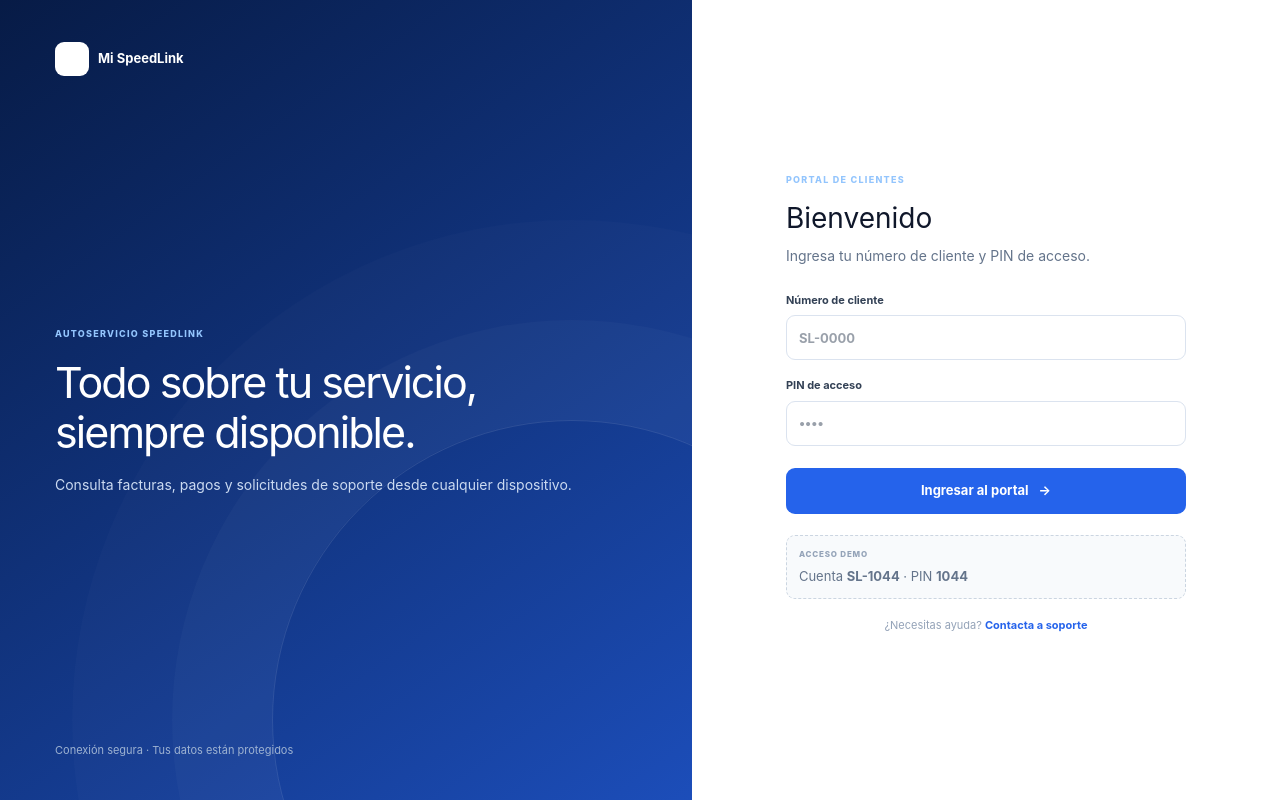
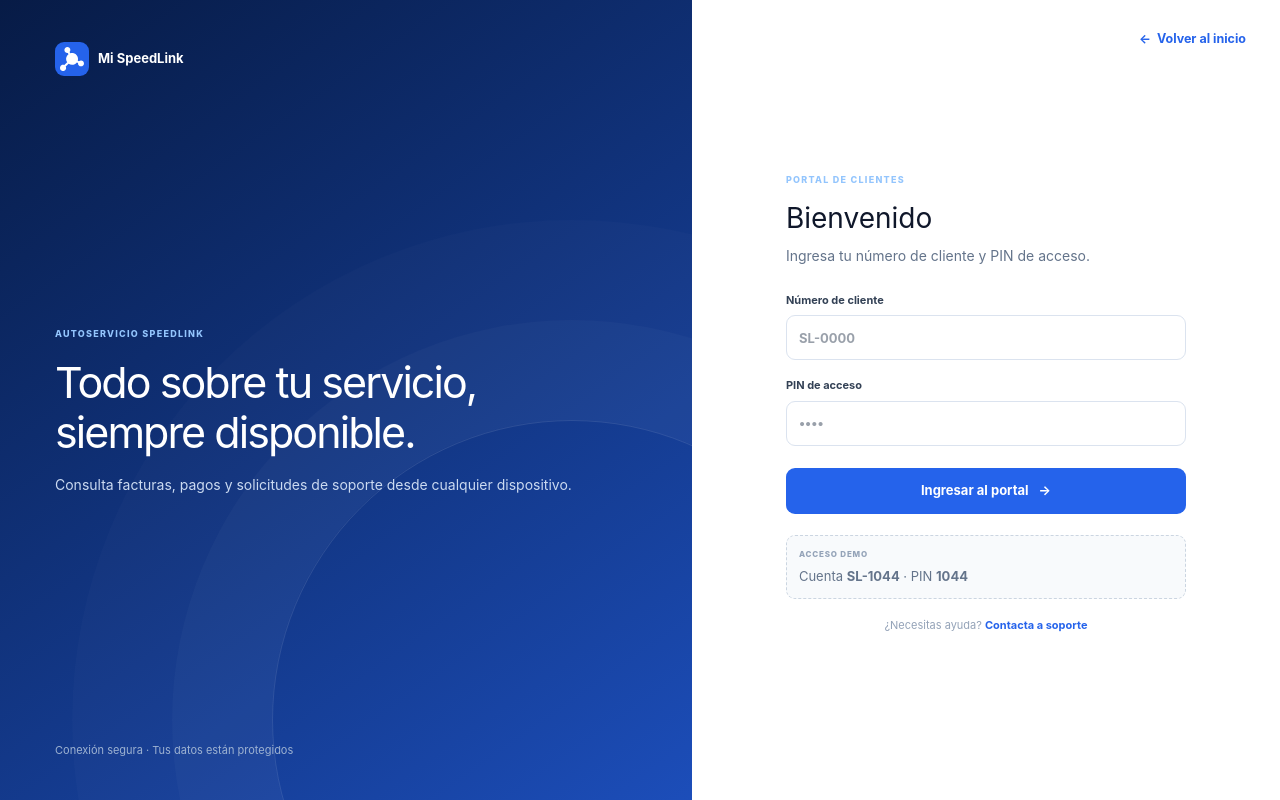
Before and after one commit to VictorManuelSalas/speadLink, an Angular app in the folder frontend-crm/: page /portal/speedlink in a window 1280 px wide. Built offline with nearby package versions, Linux system fonts and the light colour scheme.

Commit message:
feat: update launch configuration, add portal config, enhance login page, and improve public home page links

```diff
--- /dev/null
+++ b/frontend-crm/src/app/core/config/portal.config.ts
@@ -0,0 +1,6 @@
+export const PORTAL_CONFIG = {
+  slug: 'speedlink',
+  get url(): string {
+    return `/portal/${this.slug}`;
+  },
+} as const;
--- a/frontend-crm/src/app/core/data-access/mock-crm-data.ts
+++ b/frontend-crm/src/app/core/data-access/mock-crm-data.ts
@@ -453,7 +453,11 @@
 @Injectable()
 export class MockCrmDataAccess implements CrmDataAccess {
   private readonly customers = [...CUSTOMERS];
+
   getDashboard(): Observable<DashboardSummary> {
+    // Retornar datos estáticos por ahora
+    // En una implementación más avanzada, esto podría conectarse con OperationalStore
+    // a través de un servicio de intermediario para evitar problemas de inyección circular
     return of(DASHBOARD).pipe(delay(250));
   }
   getCustomers(): Observable<ReadonlyArray<Customer>> {
--- a/frontend-crm/src/app/features/auth/login-page.html
+++ b/frontend-crm/src/app/features/auth/login-page.html
@@ -167,7 +167,7 @@
         </button>
       </div>
       <p class="login-help">
-        ¿Necesitas ayuda? <a href="mailto:soporte@speedlink.mx">Contacta a soporte</a>
+        ¿Necesitas ayuda? <a [href]="'mailto:' + supportEmail()">Contacta a soporte</a>
       </p>
     </div>
   </section>
--- a/frontend-crm/src/app/features/auth/login-page.scss
+++ b/frontend-crm/src/app/features/auth/login-page.scss
@@ -61,14 +61,21 @@
   gap: 12px;
   color: inherit;
 }
-.login-brand > span,
+.login-brand > span {
+  width: 39px;
+  height: 39px;
+  display: grid;
+  place-items: center;
+  border-radius: 11px;
+  background: #fff;
+}
 .login-mobile-brand > span {
   width: 39px;
   height: 39px;
   display: grid;
   place-items: center;
   border-radius: 11px;
-  background: #fff;
+  background: #2563eb;
 }
 .login-brand img,
 .login-mobile-brand img {
--- a/frontend-crm/src/app/features/auth/login-page.ts
+++ b/frontend-crm/src/app/features/auth/login-page.ts
@@ -3,6 +3,7 @@
 import { ActivatedRoute, Router, RouterLink } from '@angular/router';
 import { SessionContext } from '../../core/auth/session-context';
 import { LanguageService } from '../../core/i18n/language.service';
+import { ApiService } from '../../shared/services/api.service';
 
 @Component({
   selector: 'app-login-page',
@@ -15,13 +16,27 @@
   private readonly session = inject(SessionContext);
   private readonly router = inject(Router);
   private readonly route = inject(ActivatedRoute);
+  private readonly apiService = inject(ApiService);
   readonly i18n = inject(LanguageService);
   readonly loading = signal(false);
   readonly showPassword = signal(false);
   readonly error = signal('');
+  readonly supportEmail = signal('soporte@speedlink.mx');
   email = '';
   password = '';
   remember = true;
+
+  constructor() {
+    this.loadContactInfo();
+  }
+
+  private loadContactInfo(): void {
+    this.apiService.getContactInfo().subscribe((response: any) => {
+      if (response?.data?.contact?.email) {
+        this.supportEmail.set(response.data.contact.email);
+      }
+    });
+  }
 
   useDemoCredentials(): void {
     this.email = 'andrea.torres@speedlink.mx';
--- a/frontend-crm/src/app/features/client-portal/client-portal-page.html
+++ b/frontend-crm/src/app/features/client-portal/client-portal-page.html
@@ -14,6 +14,7 @@
     </p>
   </main>
 } @else if (!store.authenticated()) {
+  <a class="portal-back" routerLink="/"><span aria-hidden="true">←</span> Volver al inicio</a>
   <main class="portal-login" [style.--portal-color]="store.config().primaryColor">
     <section class="portal-login__visual">
       <div class="portal-brand portal-brand--light">
--- a/frontend-crm/src/app/features/client-portal/client-portal-page.scss
+++ b/frontend-crm/src/app/features/client-portal/client-portal-page.scss
@@ -38,10 +38,26 @@
   line-height: 1.6;
 }
 .portal-login {
+  position: relative;
   min-height: 100vh;
   display: grid;
   grid-template-columns: minmax(420px, 1fr) minmax(480px, 0.85fr);
   background: #fff;
+}
+.portal-back {
+  position: absolute;
+  right: 34px;
+  top: 30px;
+  display: flex;
+  align-items: center;
+  gap: 6px;
+  color: #2563eb;
+  font-size: 12.5px;
+  font-weight: 700;
+  z-index: 10;
+}
+.portal-back:hover {
+  color: #1d4ed8;
 }
 .portal-login__visual {
   position: relative;
@@ -93,7 +109,7 @@
   z-index: 1;
 }
 .portal-brand--light > span {
-  background: #fff;
+  background: var(--portal-color);
 }
 .portal-login__visual > div:nth-child(2) {
   position: relative;
--- a/frontend-crm/src/app/features/client-portal/client-portal-page.ts
+++ b/frontend-crm/src/app/features/client-portal/client-portal-page.ts
@@ -8,7 +8,7 @@
   signal,
 } from '@angular/core';
 import { FormsModule } from '@angular/forms';
-import { ActivatedRoute } from '@angular/router';
+import { ActivatedRoute, RouterLink } from '@angular/router';
 import {
   ClientPortalStore,
   PortalAttachment,
@@ -19,7 +19,7 @@
 
 @Component({
   selector: 'app-client-portal-page',
-  imports: [FormsModule, CurrencyPipe, DatePipe, DecimalPipe],
+  imports: [FormsModule, RouterLink, CurrencyPipe, DatePipe, DecimalPipe],
   templateUrl: './client-portal-page.html',
   styleUrl: './client-portal-page.scss',
   changeDetection: ChangeDetectionStrategy.OnPush,
--- a/frontend-crm/src/app/features/public/public-home-page/public-home-page.html
+++ b/frontend-crm/src/app/features/public/public-home-page/public-home-page.html
@@ -302,7 +302,7 @@
           a soporte.
         </p>
       </div>
-      <a class="button button--primary" routerLink="/login">Iniciar sesión</a>
+      <a class="button button--primary" [routerLink]="portalUrl()">Entrar al Portal</a>
     </div>
   </section>
 
--- a/frontend-crm/src/app/features/public/public-home-page/public-home-page.ts
+++ b/frontend-crm/src/app/features/public/public-home-page/public-home-page.ts
@@ -1,11 +1,12 @@
 import { CurrencyPipe, DecimalPipe } from '@angular/common';
-import { ChangeDetectionStrategy, Component, HostListener, inject, signal } from '@angular/core';
+import { ChangeDetectionStrategy, Component, HostListener, computed, inject, signal } from '@angular/core';
 import { Meta } from '@angular/platform-browser';
 import { RouterLink } from '@angular/router';
 import { OperationalRecord } from '../../operations/operational-modules.data';
 import { OperationalStore } from '../../operations/operational-store';
 import { ApiService } from '../../../shared/services/api.service';
 import { LeadsService } from '../../../shared/services/leads.service';
+import { ClientPortalStore } from '../../../core/portal/client-portal.store';
 import {
   SPEEDLINK_CONTACT,
 } from '../public-home.data';
@@ -59,6 +60,9 @@
   private readonly store = inject(OperationalStore);
   private readonly apiService = inject(ApiService);
   private readonly leadsService = inject(LeadsService);
+  private readonly portalStore = inject(ClientPortalStore);
+
+  readonly portalUrl = computed(() => `/portal/${this.portalStore.config().slug}`);
 
   // Datos cargados dinámicamente desde la API
   readonly plans = signal<any[]>([]);
--- a/frontend-crm/src/app/shared/services/mock-data.ts
+++ b/frontend-crm/src/app/shared/services/mock-data.ts
@@ -214,7 +214,7 @@
     contact: {
       phone: '+52 871 615 6932',
       whatsapp: '8716156932',
-      email: 'contacto@speedlink.mx',
+      email: 'speadinternetmd@gmail.com',
       address: 'Ejido Martha, Mapimi Dgo. 35200, México',
       facebook: 'facebook.com/speedlink',
       instagram: '@speedlink_mx',
```
Also changed, not shown: frontend-crm/.claude/launch.json.
